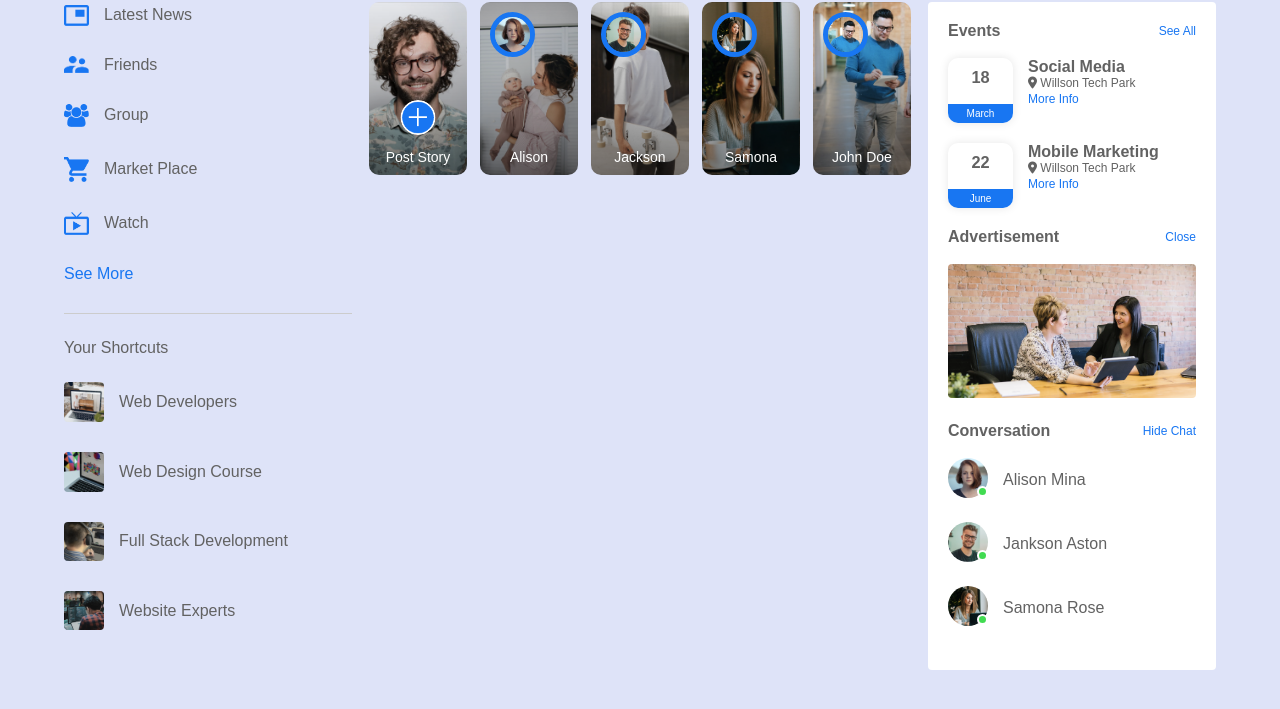
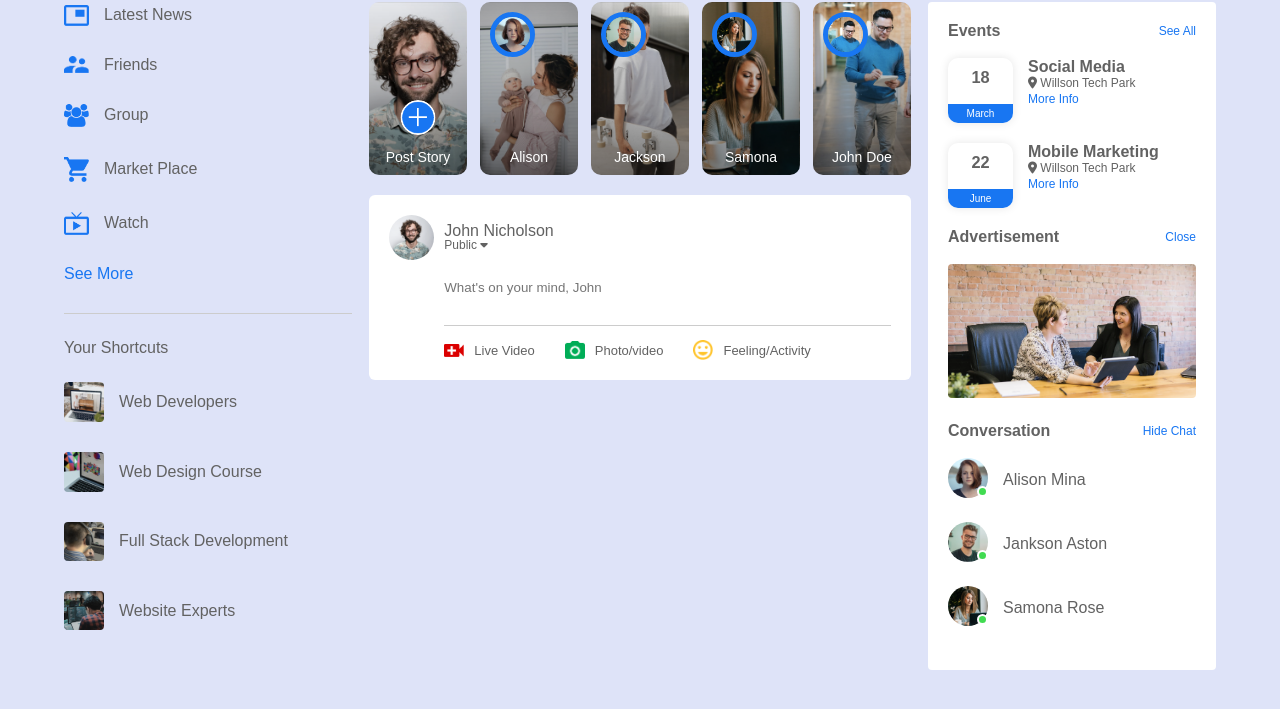
Before and after one commit to shureyh/sr7FaceBook, a plain HTML site: page index.html in a window 1280 px wide. Shown: the part 65-774 px from the top of the page. Drawn offline with Linux system fonts and the light colour scheme.

Commit message:
post option area

```diff
--- a/index.html
+++ b/index.html
@@ -76,6 +76,25 @@
         </div>
       </div>
 
+      <div class="write-post-container">
+        <div class="user-profile">
+          <img src="images/profile-pic.png" alt="profile_pic">
+          <div>
+            <p>John Nicholson</p>
+            <small>Public <i class="fa-solid fa-caret-down"></i></small>
+          </div>
+        </div>
+
+        <div class="post-input-container">
+          <textarea rows="3" placeholder="What's on your mind, John"></textarea>
+          <div class="add-post-links">
+            <a href="#"><img src="/images/live-video.png" alt="video">Live Video</a>
+            <a href="#"><img src="/images/photo.png" alt="video">Photo/video</a>
+            <a href="#"><img src="/images/feeling.png" alt="video">Feeling/Activity</a>
+          </div>
+        </div>
+      </div>
+
     </div>
     <!-----right-sidebar----->
     <div class="right-sidebar">
--- a/style.css
+++ b/style.css
@@ -256,3 +256,56 @@ nav{
   border: 0;
   width: 35px;
 }
+
+.write-post-container{
+  width: 100%;
+  background: #fff;
+  border-radius: 6px;
+  padding:20px ;
+  color: #626262;
+}
+.user-profile{
+  display: flex;
+  align-items: center;
+}
+.user-profile img{
+  width: 45px;
+  border-radius: 50%;
+  margin-right:10px ;
+}
+.user-profile p{
+  margin-bottom: -5px;
+  font-weight: 500;
+  color: #626262;
+}
+.user-profile small{
+  font-size: 12px;
+}
+.post-input-container{
+  padding-left: 55px;
+  padding-top: 20px;
+}
+.post-input-container textarea{
+  width: 100%;
+  border: 0;
+  outline: 0;
+  border-bottom: 1px solid #ccc;
+  background: transparent;
+  resize: none;
+}
+.add-post-links{
+  display: flex;
+  margin-top: 10px;
+}
+.add-post-links a{
+  text-decoration: none;
+  display: flex;
+  align-items: center;
+  color: #626262;
+  margin-right: 30px;
+  font-size: 13px;
+}
+.add-post-links img{
+  width: 20px;
+  margin-right: 10px;
+}
```
